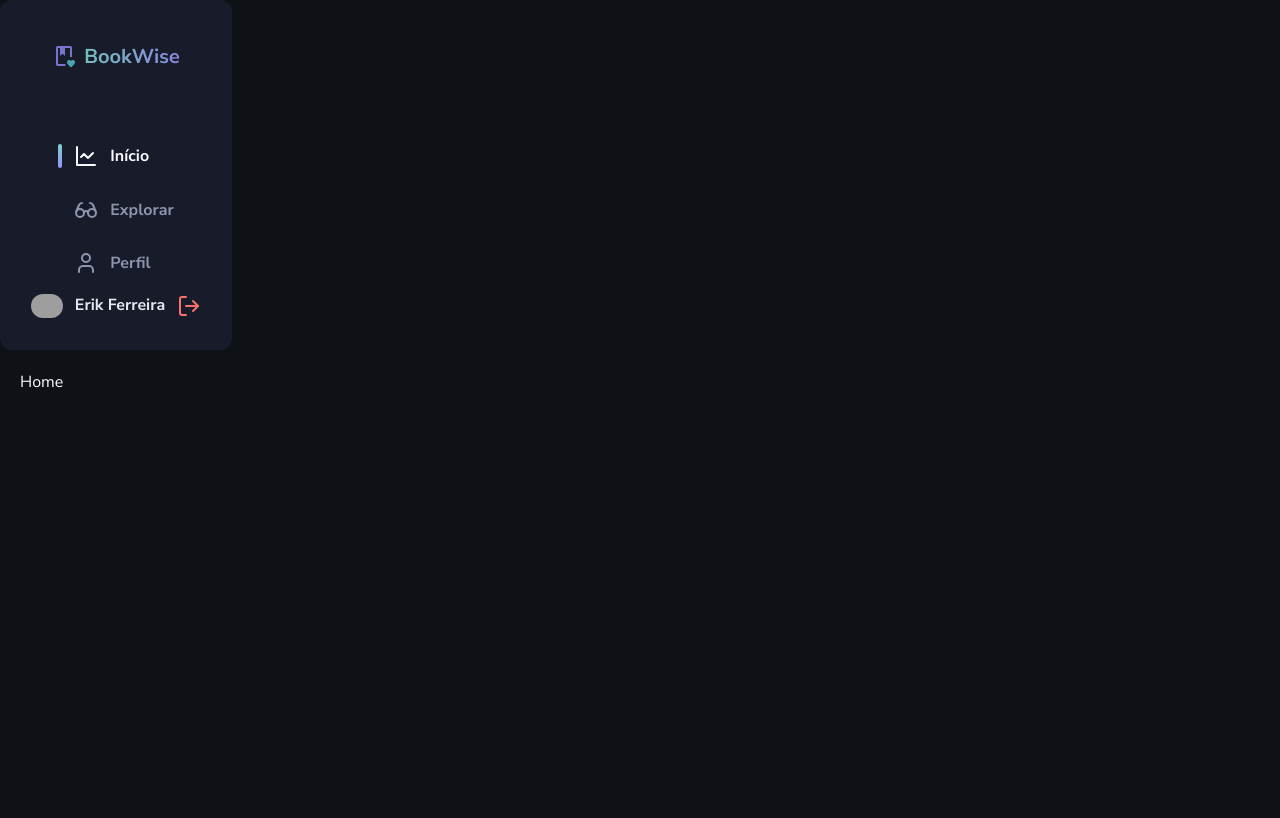
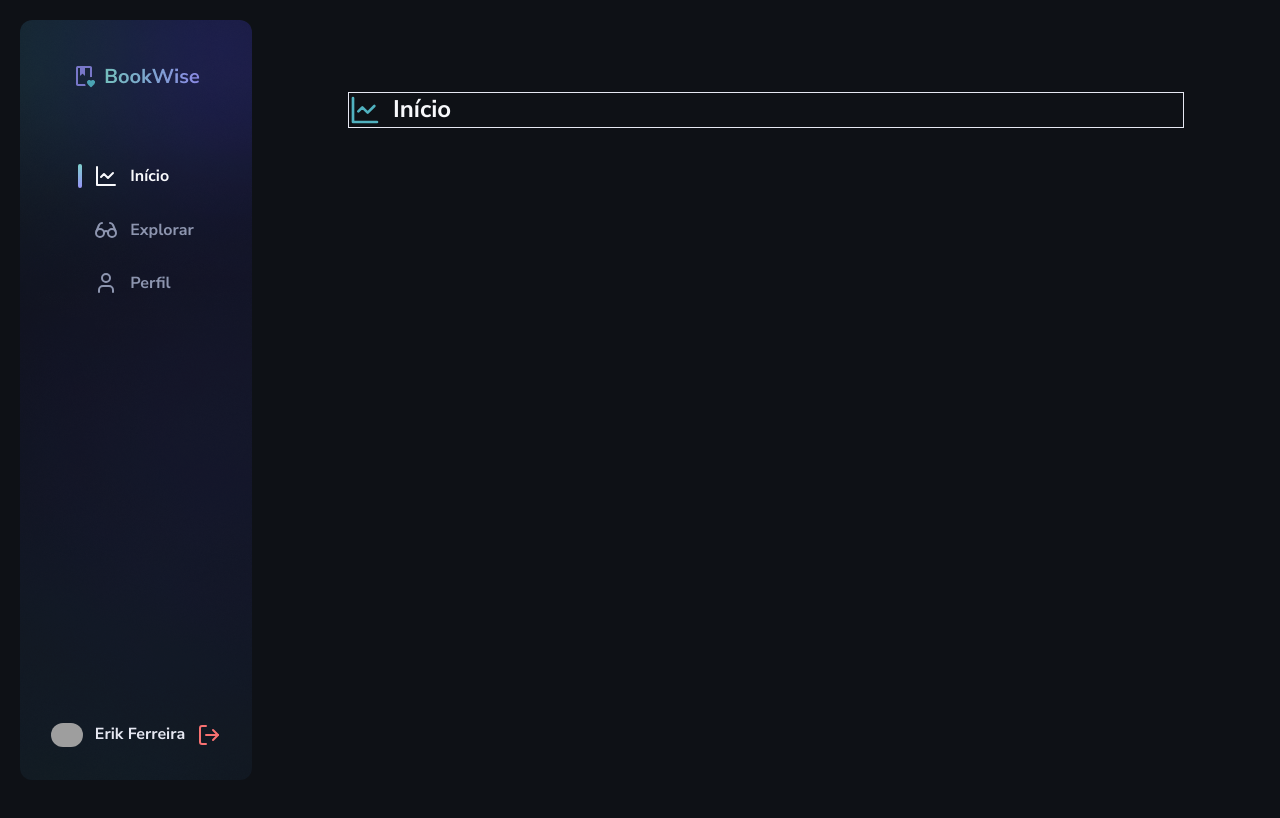
Before and after one commit to erik-ferreira/book-wise, a Next.js app: page /user/home in a window 1280 px wide. Shown: the top 818 px of the page. Built offline with nearby package versions, Linux system fonts and the light colour scheme; grey boxes are pictures that could not be loaded.

Commit message:
add background image in sidebar; create component header

```diff
--- a/src/app/page.tsx
+++ b/src/app/page.tsx
@@ -1,17 +1,18 @@
 import Image from "next/image"
 
+import { ButtonSignIn } from "@/components/ButtonSignIn"
+
 import backgroundImage from "../assets/background.png"
-import { ButtonSignIn } from "@/components/ButtonSignIn"
 
 export default function Login() {
   return (
-    <main className="flex items-center p-5">
+    <main className="flex items-center p-5 h-screen">
       <Image
         src={backgroundImage}
         alt=""
         width={598}
         height={912}
-        className="h-bg-main max-w-[38%] w-full"
+        className="max-w-[38%] w-full h-full"
       />
 
       <div className="mx-auto w-[372px]">
--- a/src/app/user/home/page.tsx
+++ b/src/app/user/home/page.tsx
@@ -1,7 +1,11 @@
+import { LineChart } from "lucide-react"
+
+import { Header } from "@/components/Header"
+
 export default function Home() {
   return (
-    <main className="p-5 h-screen">
-      <h1>Home</h1>
+    <main className="w-full pt-[4.5rem] pl-24 pr-[4.75rem]">
+      <Header label="Início" icon={LineChart} />
     </main>
   )
 }
--- a/src/app/user/layout.tsx
+++ b/src/app/user/layout.tsx
@@ -1,5 +1,6 @@
+import { ReactNode } from "react"
+
 import { Sidebar } from "@/components/Sidebar"
-import { ReactNode } from "react"
 
 interface UserLayoutProps {
   children: ReactNode
@@ -7,7 +8,7 @@ interface UserLayoutProps {
 
 export default function UserLayout({ children }: UserLayoutProps) {
   return (
-    <div>
+    <div className="h-screen p-5 flex">
       <Sidebar />
       {children}
     </div>
--- /dev/null
+++ b/src/components/Header.tsx
@@ -0,0 +1,37 @@
+import { LucideIcon, Search } from "lucide-react"
+import { InputHTMLAttributes } from "react"
+
+interface HeaderProps {
+  icon: LucideIcon
+  label: string
+  showInputSearch?: boolean
+  inputSearchProps?: InputHTMLAttributes<HTMLInputElement>
+}
+
+export function Header({
+  icon: Icon,
+  label,
+  showInputSearch = false,
+  inputSearchProps,
+}: HeaderProps) {
+  return (
+    <header className="flex items-center justify-between mb-10 border">
+      <h1 className="flex items-center gap-3 font-bold text-2xl leading-short">
+        <Icon className="w-8 h-8 text-green-100" />
+        {label}
+      </h1>
+
+      {showInputSearch && (
+        <label className="max-w-[27rem] w-full px-5 flex items-center border border-gray-500 rounded focus-within:outline">
+          <input
+            type="text"
+            className="bg-transparent flex-1 py-[0.875rem] pr-2 outline-none placeholder:text-gray-400 placeholder:text-sm"
+            {...inputSearchProps}
+          />
+
+          <Search className="text-gray-500 w-5 h-5" />
+        </label>
+      )}
+    </header>
+  )
+}
--- a/src/components/Sidebar.tsx
+++ b/src/components/Sidebar.tsx
@@ -54,7 +54,7 @@ export function Sidebar() {
     <aside
       className="max-w-[14.5rem] w-full h-full
       pt-10 pb-6 rounded-lg bg-gray-700
-      flex flex-col items-center"
+      flex flex-col items-center bg-[url(../assets/background-sidebar.png)]"
     >
       <Image src={logoPng} alt="Book Wise" width={128} height={32} />
 
--- a/tailwind.config.js
+++ b/tailwind.config.js
@@ -73,10 +73,6 @@ module.exports = {
         start: "#7FD1CC",
         end: "#9694F5",
       },
-
-      height: {
-        "bg-main": "calc(100vh - 40px)",
-      },
     },
   },
   plugins: [],
```
Also changed, not shown: public/background-sidebar.png (added), src/assets/background-sidebar.png (added).
